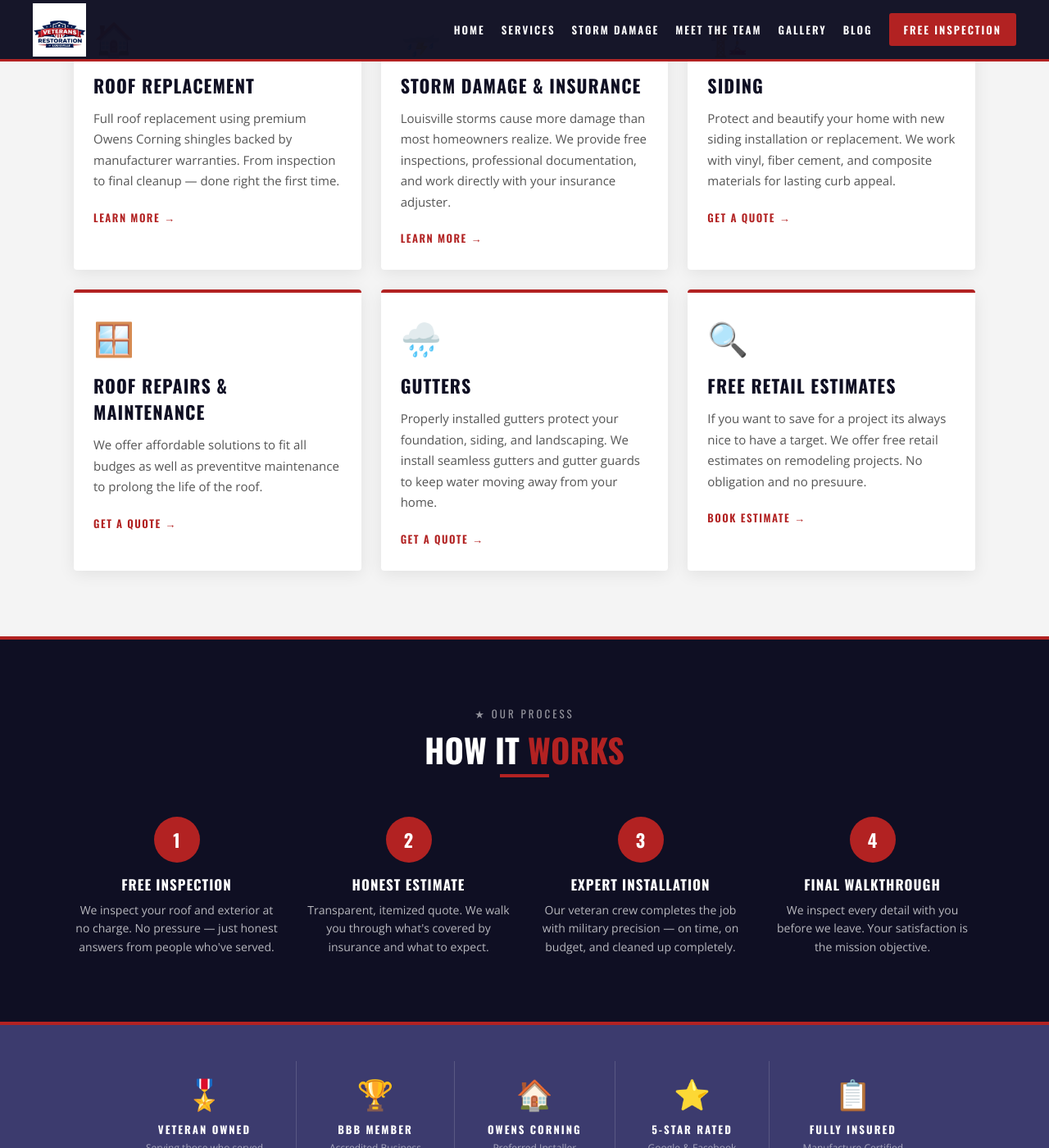
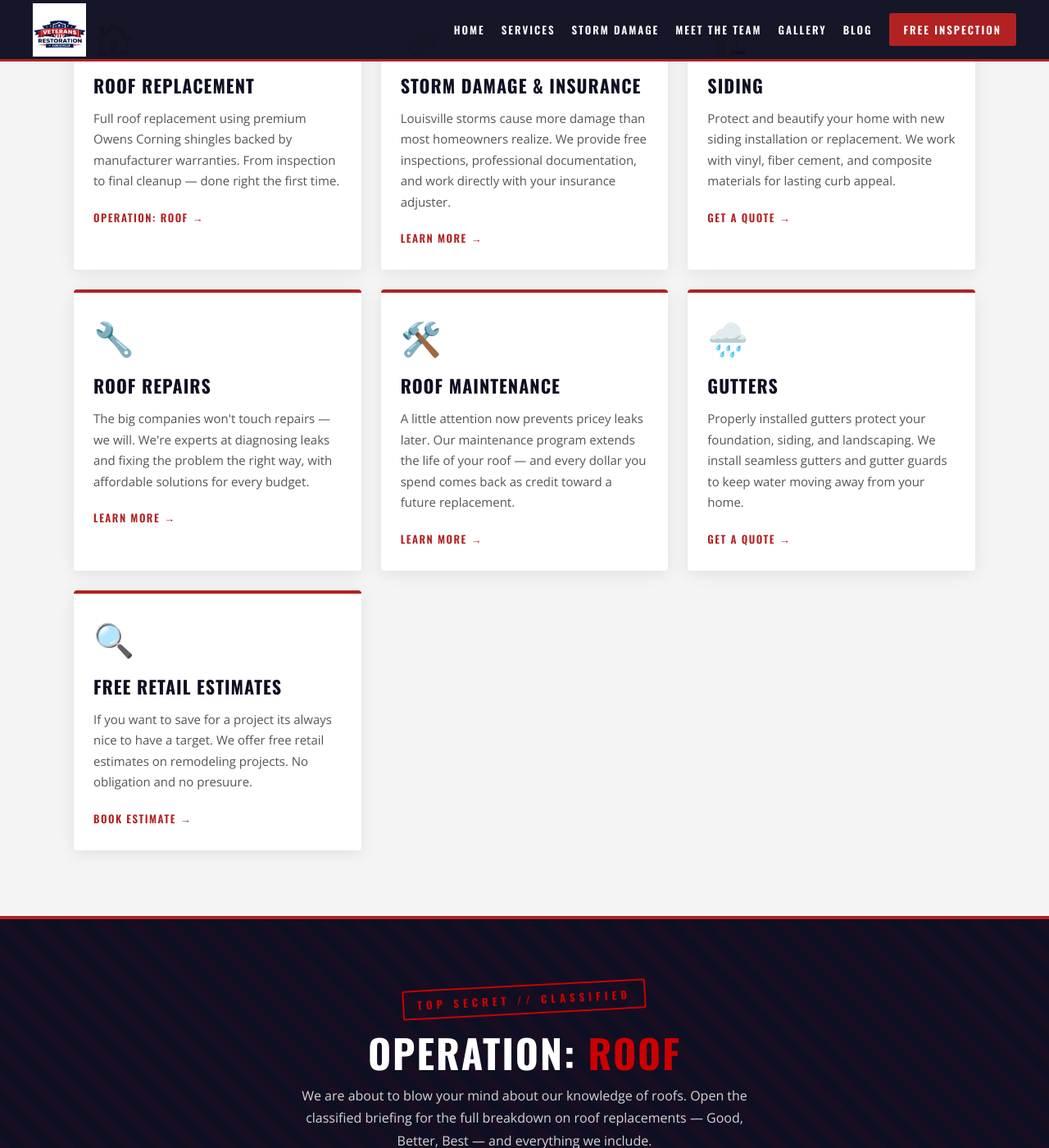
Before and after one commit to wmiller1022/roofwithveterans.com, a Jekyll site: the page built from services.html, in a window 1280 px wide and 1400 px high, scrolled down 708 px. Shown: the whole window at 82% size. Built offline with Jekyll 4.4.1, drawn with Linux system fonts in a browser that asks for light colours.

Commit message:
Add Operation: Roof section and update links

```diff
--- a/services.html
+++ b/services.html
@@ -22,6 +22,26 @@ permalink: /services/
   @media (min-width: 600px) { .process-grid { grid-template-columns: repeat(2, 1fr); } }
   @media (min-width: 900px) { .process-grid { grid-template-columns: repeat(4, 1fr); } }
   @media (min-width: 768px) { .process-section { padding: 80px 40px; } }
+
+  /* Operation: Roof teaser */
+  .op-roof {
+    background:
+      repeating-linear-gradient(45deg, rgba(204,0,0,0.05) 0 14px, transparent 14px 28px),
+      #0f0f23;
+    padding: 64px 24px; text-align: center;
+    border-top: 4px solid #B22222; border-bottom: 4px solid #B22222;
+  }
+  .op-roof .stamp {
+    border: 2px solid #CC0000; color: #CC0000;
+    font-family: 'Oswald', sans-serif; font-weight: 700;
+    letter-spacing: 5px; text-transform: uppercase; font-size: 13px;
+    padding: 6px 16px; border-radius: 3px; display: inline-block;
+    transform: rotate(-3deg); margin-bottom: 22px;
+  }
+  .op-roof h2 { font-family: 'Oswald', sans-serif; font-weight: 700; color: #fff; text-transform: uppercase; letter-spacing: 2px; font-size: 36px; line-height: 1.05; margin-bottom: 14px; }
+  .op-roof h2 .red { color: #CC0000; }
+  .op-roof p { color: rgba(255,255,255,0.82); font-size: 16px; line-height: 1.7; max-width: 560px; margin: 0 auto 28px; }
+  @media (min-width: 768px) { .op-roof { padding: 80px 40px; } .op-roof h2 { font-size: 48px; } }
 </style>
 
 <!-- NAV -->
@@ -65,7 +85,7 @@ permalink: /services/
           <div class="service-icon">🏠</div>
           <h3>Roof Replacement</h3>
           <p>Full roof replacement using premium Owens Corning shingles backed by manufacturer warranties. From inspection to final cleanup — done right the first time.</p>
-          <a href="/roof-replacement/" class="card-link">Learn More →</a>
+          <a href="/operation-roof/" class="card-link">Operation: Roof →</a>
         </div>
       </div>
 
@@ -89,10 +109,19 @@ permalink: /services/
 
       <div class="service-card">
         <div class="service-card-body">
-          <div class="service-icon">🪟</div>
-          <h3>Roof Repairs & Maintenance</h3>
-          <p>We offer affordable solutions to fit all budges as well as preventitve maintenance to prolong the life of the roof.</p>
-          <a href="/contact/" class="card-link">Get a Quote →</a>
+          <div class="service-icon">🔧</div>
+          <h3>Roof Repairs</h3>
+          <p>The big companies won't touch repairs — we will. We're experts at diagnosing leaks and fixing the problem the right way, with affordable solutions for every budget.</p>
+          <a href="/roof-repairs/" class="card-link">Learn More →</a>
+        </div>
+      </div>
+
+      <div class="service-card">
+        <div class="service-card-body">
+          <div class="service-icon">🛠️</div>
+          <h3>Roof Maintenance</h3>
+          <p>A little attention now prevents pricey leaks later. Our maintenance program extends the life of your roof — and every dollar you spend comes back as credit toward a future replacement.</p>
+          <a href="/roof-maintenance/" class="card-link">Learn More →</a>
         </div>
       </div>
 
@@ -116,6 +145,14 @@ permalink: /services/
 
     </div>
   </div>
+</section>
+
+<!-- OPERATION: ROOF TEASER -->
+<section class="op-roof">
+  <span class="stamp">Top Secret // Classified</span>
+  <h2>Operation: <span class="red">Roof</span></h2>
+  <p>We are about to blow your mind about our knowledge of roofs. Open the classified briefing for the full breakdown on roof replacements — Good, Better, Best — and everything we include.</p>
+  <a href="/operation-roof/" class="btn-primary">★ Open The Briefing</a>
 </section>
 
 <!-- PROCESS SECTION -->
```
